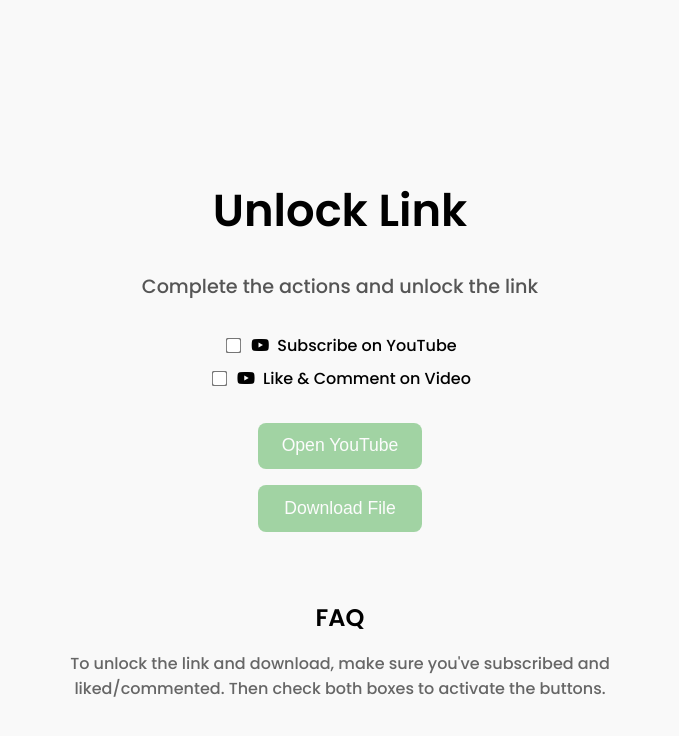
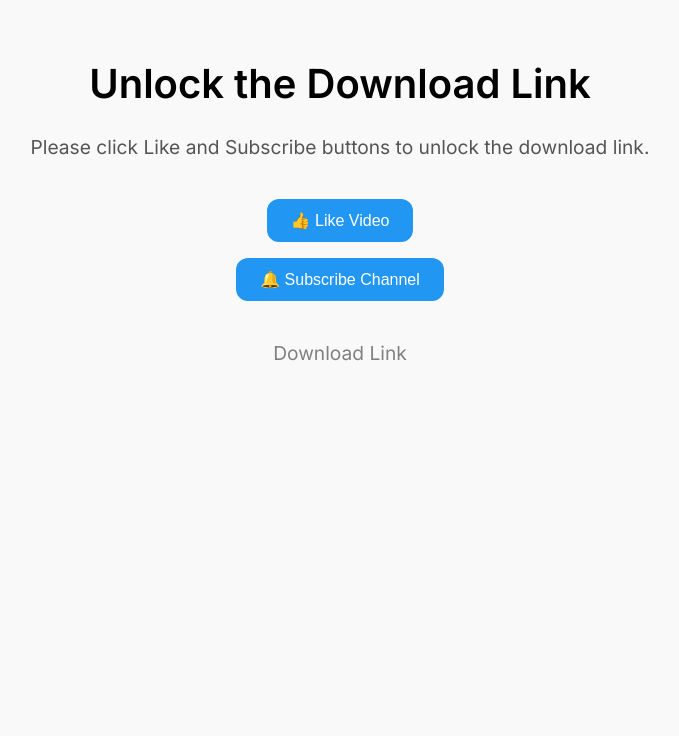
Before and after one commit to memek2210/zonaungu, a plain HTML site: page index.html in a window 1280 px wide. Shown: the whole page, without its empty margins (300-979 px from the left). Drawn offline with Linux system fonts and the light colour scheme.

Commit message:
Update index.html

```diff
--- a/index.html
+++ b/index.html
@@ -1,157 +1,90 @@
+
 <!DOCTYPE html>
 <html lang="en">
 <head>
   <meta charset="UTF-8" />
-  <meta name="viewport" content="width=device-width, initial-scale=1.0"/>
+  <meta name="viewport" content="width=device-width, initial-scale=1.0" />
   <title>Unlock Link</title>
-  <link href="https://fonts.googleapis.com/css2?family=Inter:wght@400;600&family=Poppins:wght@500;600&display=swap" rel="stylesheet"/>
+  <link href="https://fonts.googleapis.com/css2?family=Inter:wght@400;600&display=swap" rel="stylesheet">
   <script src="https://kit.fontawesome.com/a076d05399.js" crossorigin="anonymous"></script>
   <style>
     body {
       margin: 0;
-      font-family: 'Poppins', sans-serif;
+      font-family: 'Inter', sans-serif;
       background-color: #f9f9f9;
       display: flex;
       flex-direction: column;
       align-items: center;
-      justify-content: center;
-      min-height: 100vh;
       padding: 2rem;
-      text-align: center;
     }
     h1 {
-      font-size: 2.8rem;
-      font-weight: 600;
+      font-size: 2.5rem;
       margin-bottom: 0.5rem;
     }
     p.instructions {
       font-size: 1.2rem;
+      margin-bottom: 2rem;
       color: #555;
-      margin-bottom: 2rem;
+      text-align: center;
     }
-    .task {
-      display: flex;
-      align-items: center;
-      background: #fff;
-      padding: 1rem;
+    .button {
+      background-color: #2196F3;
+      color: white;
+      padding: 0.75rem 1.5rem;
+      border: none;
       border-radius: 12px;
-      box-shadow: 0 2px 8px rgba(0,0,0,0.05);
-      margin-bottom: 1rem;
-      width: 100%;
-      max-width: 400px;
-      justify-content: center;
+      cursor: pointer;
+      margin: 0.5rem;
+      font-size: 1rem;
+      transition: background-color 0.3s;
     }
-    .task i {
-      color: red;
-      margin-right: 0.5rem;
+    .button.clicked {
+      background-color: #4CAF50;
     }
-    .task span {
-      font-size: 1rem;
+    .download-link {
+      margin-top: 2rem;
+      pointer-events: none;
+      color: grey;
+      text-decoration: none;
+      font-size: 1.2rem;
     }
-    .checkbox-container {
-      display: flex;
-      flex-direction: column;
-      align-items: center;
+    .download-link.active {
+      pointer-events: auto;
+      color: #2196F3;
     }
-    .checkbox-container label {
-      margin-bottom: 0.5rem;
-      font-size: 1rem;
-      display: flex;
-      align-items: center;
-      gap: 0.5rem;
-    }
-    input[type="checkbox"] {
-      transform: scale(1.2);
-    }
-    .button-group {
-      margin-top: 1.5rem;
-      display: flex;
-      gap: 1rem;
-      flex-direction: column;
-    }
-    .button-group button {
-      background-color: #4CAF50;
-      color: white;
-      border: none;
-      padding: 0.8rem 1.5rem;
-      font-size: 1.1rem;
-      font-weight: 500;
-      border-radius: 8px;
-      cursor: not-allowed;
-      opacity: 0.5;
-      transition: all 0.3s ease;
-    }
-    .button-group button.enabled {
-      cursor: pointer;
-      opacity: 1;
-    }
-    .faq {
-      max-width: 600px;
-      margin-top: 3rem;
-    }
-    .faq h2 {
-      font-size: 1.5rem;
-      margin-bottom: 1rem;
-    }
-    .faq p {
-      color: #666;
-      font-size: 1rem;
+    @media (max-width: 600px) {
+      h1 {
+        font-size: 1.8rem;
+      }
+      .instructions {
+        font-size: 1rem;
+      }
+      .button {
+        width: 100%;
+        font-size: 1rem;
+      }
     }
   </style>
 </head>
 <body>
-  <h1>Unlock Link</h1>
-  <p class="instructions">Complete the actions and unlock the link</p>
 
-  <div class="checkbox-container">
-    <label><input type="checkbox" id="check1"/> <i class="fab fa-youtube"></i> Subscribe on YouTube</label>
-    <label><input type="checkbox" id="check2"/> <i class="fab fa-youtube"></i> Like & Comment on Video</label>
-  </div>
+  <h1>Unlock the Download Link</h1>
+  <p class="instructions">Please click Like and Subscribe buttons to unlock the download link.</p>
 
-  <div class="button-group">
-    <button id="openYoutube" disabled>Open YouTube</button>
-    <button id="downloadFile" disabled>Download File</button>
-  </div>
+  <a href="https://youtu.be/bwNdoDMCM24" target="_blank">
+    <button class="button">👍 Like Video</button>
+  </a>
+  <button class="button" id="subscribeButton">🔔 Subscribe Channel</button>
 
-  <div class="faq">
-    <h2>FAQ</h2>
-    <p>To unlock the link and download, make sure you've subscribed and liked/commented. Then check both boxes to activate the buttons.</p>
-  </div>
+  <a id="downloadLink" class="download-link" href="https://besargaji.com/twY38NkvSG8" target="_blank">Download Link</a>
 
   <script>
-    const check1 = document.getElementById('check1');
-    const check2 = document.getElementById('check2');
-    const openYoutube = document.getElementById('openYoutube');
-    const downloadFile = document.getElementById('downloadFile');
-
-    function updateButtonState() {
-      if (check1.checked && check2.checked) {
-        openYoutube.disabled = false;
-        downloadFile.disabled = false;
-        openYoutube.classList.add('enabled');
-        downloadFile.classList.add('enabled');
-      } else {
-        openYoutube.disabled = true;
-        downloadFile.disabled = true;
-        openYoutube.classList.remove('enabled');
-        downloadFile.classList.remove('enabled');
-      }
-    }
-
-    check1.addEventListener('change', updateButtonState);
-    check2.addEventListener('change', updateButtonState);
-
-    openYoutube.addEventListener('click', () => {
-      if (!openYoutube.disabled) {
-        window.open('https://youtu.be/bwNdoDMCM24?si=Gv4249WW9IOhoTIF', '_blank');
-      }
-    });
-
-    downloadFile.addEventListener('click', () => {
-      if (!downloadFile.disabled) {
-        window.open('https://besargaji.com/twY38NkvSG8', '_blank');
-      }
+    document.getElementById("subscribeButton").addEventListener("click", function () {
+      window.open("https://youtube.com/@zonaungu", "_blank");
+      this.classList.add("clicked");
+      document.getElementById("downloadLink").classList.add("active");
     });
   </script>
+
 </body>
 </html>
```
